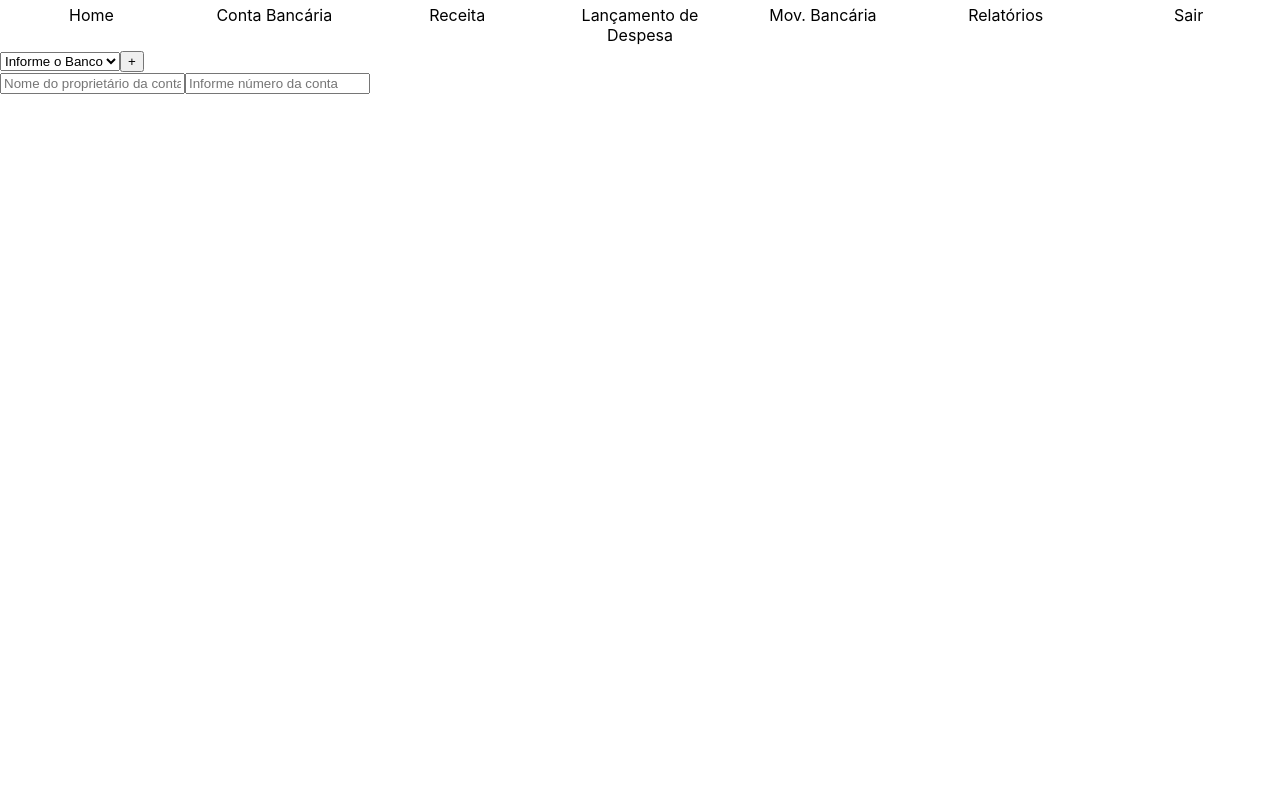
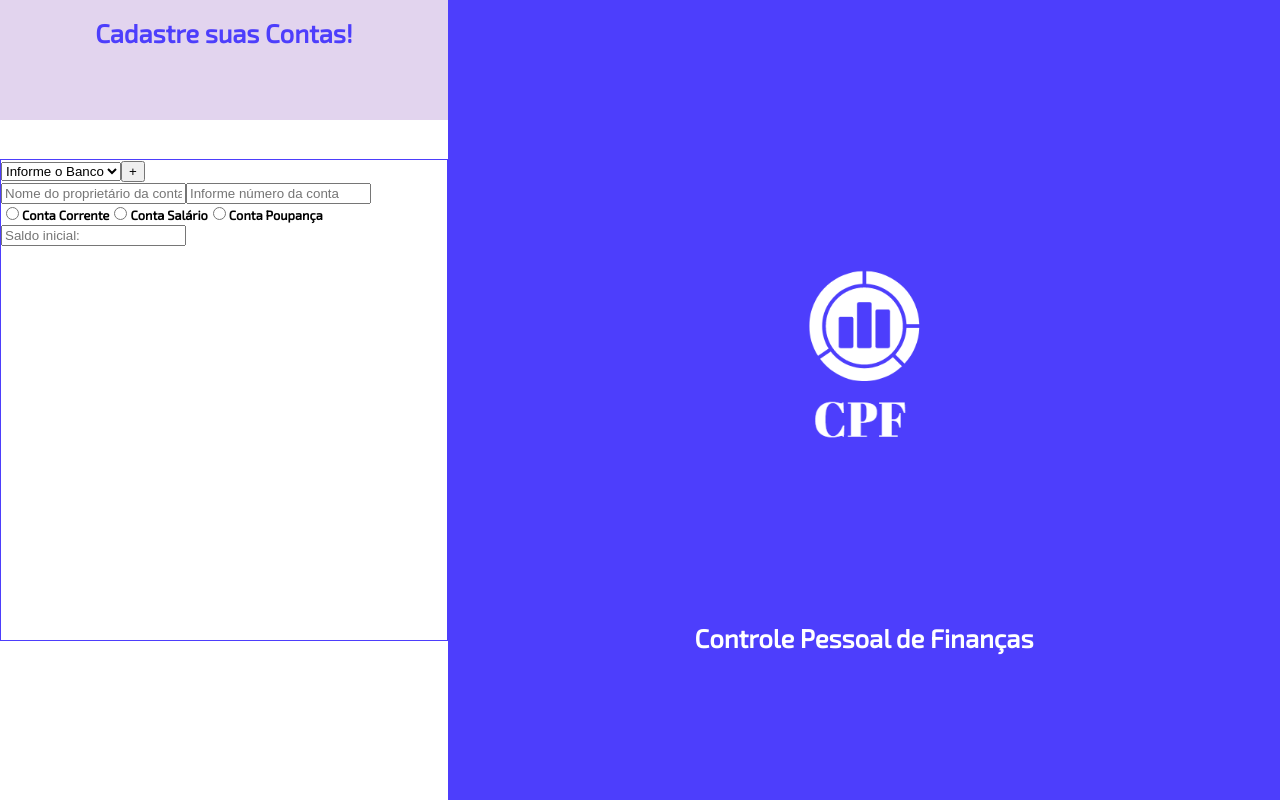
Before and after one commit to jwpires/ProjetoIntegradorSenac, a React (Create React App) app in the folder Projeto Integrador/projeto-cpf/: page /cadastroBanco in a window 1280 px wide. Built offline with nearby package versions, Linux system fonts and the light colour scheme.

Commit message:
atualizando

```diff
--- a/Projeto Integrador/projeto-cpf/src/components/pages/cadastroBanco.tsx
+++ b/Projeto Integrador/projeto-cpf/src/components/pages/cadastroBanco.tsx
@@ -3,15 +3,19 @@ import HeaderMenu from '../header/HeaderMenu';
 
 function CadastroBanco() {
 
-    return(
+    return (
+        <div className="container_main_padrao">
 
-        <div className="container-cadBanco">
-            <HeaderMenu exibe={true}/>
+            <div className="container_padrao">
+
+                <header>
+                    <h1 className='descricao'>Cadastre suas Contas!</h1>
+                </header>
 
                 <div className="cadBanco">
                     <form action="" method="post">
                         <div>
-                        <select name="Banco" id="TESTE">
+                            <select name="Banco" id="">
                                 <option value="">Informe o Banco</option>
                             </select>
                             <button type='button'> + </button> {/* Botão servirá para direcionar a tela de cadastro da conta bancária. */}
@@ -20,13 +24,23 @@ function CadastroBanco() {
                         <input type="text" name="" id="" placeholder='Nome do proprietário da conta:'/>
                         <input type="text" name="" id="" placeholder='Informe número da conta'/>
 
-
+                        <div className="raio_group">
+                            <label><input type="radio" name="tipo_conta" id="" />Conta Corrente</label>
+                            <label><input type="radio" name="tipo_conta" id="" />Conta Salário</label>
+                            <label><input type="radio" name="tipo_conta" id="" />Conta Poupança</label>
+                            <input type="text" name="" id="" placeholder='Saldo inicial:'/>
+                        </div>
                     </form>
+                </div>
 
             </div>
 
+            <div className="container_imagem">
+                <img src={require("../../images/logo.png")} alt="exibe imagem do login" />
+                <h1 className='descricao'>Controle Pessoal de Finanças</h1>
+            </div>
+        </div>
 
-        </div>
     );
 
 }
--- a/Projeto Integrador/projeto-cpf/src/style/style.css
+++ b/Projeto Integrador/projeto-cpf/src/style/style.css
@@ -122,6 +122,21 @@ da imagem do logo
     font-size: 1vmax;
 }
 
+/* ******************* Layout do cadastro do Banco ***************** */
+.container-cadBanco{
+    display: flex;
+    flex-direction: column;
+    align-items: center;
+    height: 100vh;
+    width: 100%;
+}
+
+.cadBanco{
+    border: #4D3EFC solid 1px;
+    height: 60vh;
+
+}
+
 
 
 /* *************************** Menu **************************** */
```
Lines whose indentation alone changed are shown as unchanged.
